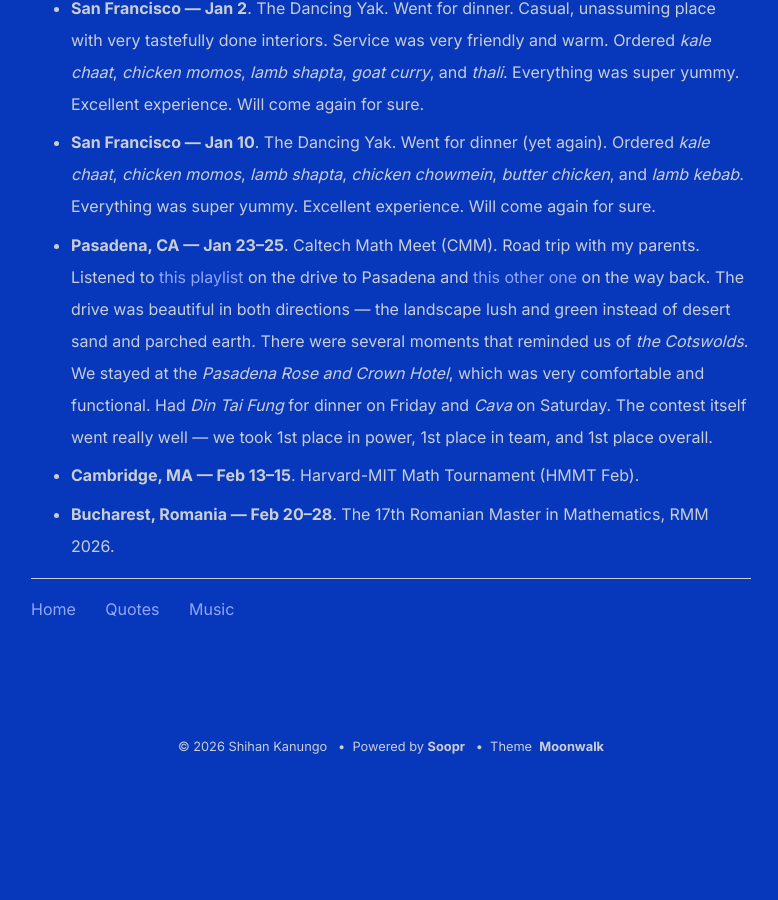
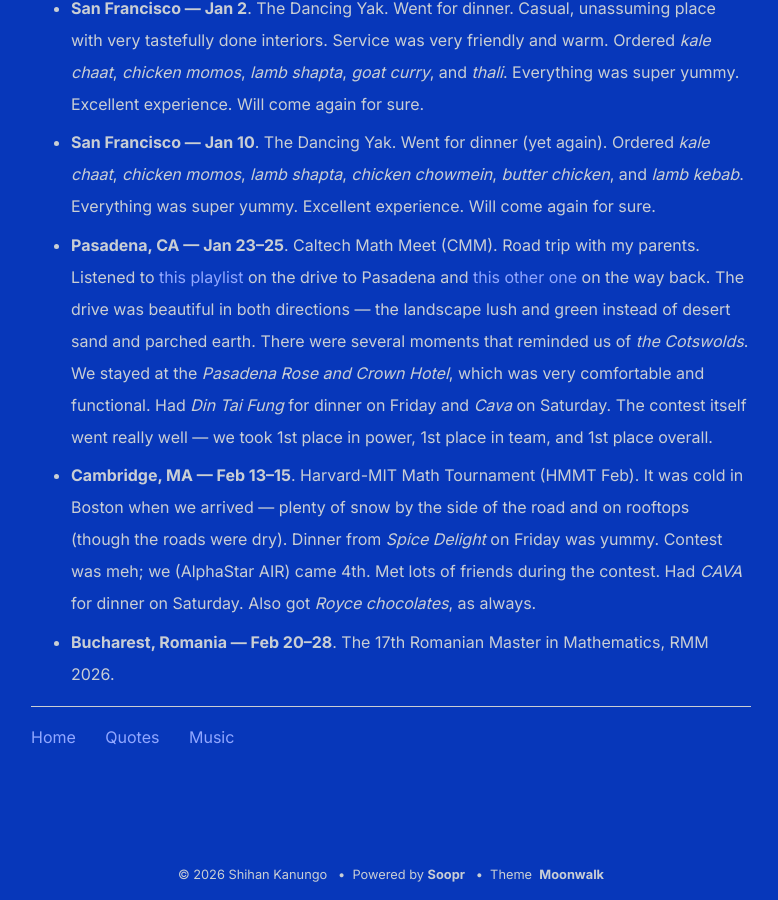
Before and after one commit to shihankanungo/shihankanungo.github.io, a Jekyll site: the page built from travel.md, in a window 1280 px wide, cut to the strip 684-1584 px from the top of the page. Shown: the whole strip, without its empty margins (249-1027 px from the left). Built offline with Jekyll 4.4.1, drawn with Linux system fonts in a browser that asks for light colours; before the commit the page ends 1456 px from its top, so only the background shows below that.

Commit message:
Update travel.md

```diff
--- a/travel.md
+++ b/travel.md
@@ -10,5 +10,5 @@
 - **San Francisco --- Jan 2**. The Dancing Yak. Went for dinner. Casual, unassuming place with very tastefully done interiors. Service was very friendly and warm. Ordered *kale chaat*, *chicken momos*, *lamb shapta*, *goat curry*, and *thali*. Everything was super yummy. Excellent experience. Will come again for sure.
 - **San Francisco --- Jan 10**. The Dancing Yak. Went for dinner (yet again). Ordered *kale chaat*, *chicken momos*, *lamb shapta*, *chicken chowmein*, *butter chicken*, and *lamb kebab*. Everything was super yummy. Excellent experience. Will come again for sure.
 - **Pasadena, CA --- Jan 23--25**. Caltech Math Meet (CMM). Road trip with my parents. Listened to [this playlist](https://open.spotify.com/playlist/3nuVXLEao4eoONInGsuDg7?si=deed7bae5f5e4c4b) on the drive to Pasadena and [this other one](https://open.spotify.com/playlist/32wdIEm5MTG3QZCevX4Fcq?si=e50e484fb3164f14) on the way back. The drive was beautiful in both directions &mdash; the landscape lush and green instead of desert sand and parched earth. There were several moments that reminded us of *the Cotswolds*. We stayed at the *Pasadena Rose and Crown Hotel*, which was very comfortable and functional. Had *Din Tai Fung* for dinner on Friday and *Cava* on Saturday. The contest itself went really well &mdash; we took 1st place in power, 1st place in team, and 1st place overall.
-- **Cambridge, MA --- Feb 13--15**. Harvard-MIT Math Tournament (HMMT Feb).
+- **Cambridge, MA --- Feb 13--15**. Harvard-MIT Math Tournament (HMMT Feb). It was cold in Boston when we arrived &mdash; plenty of snow by the side of the road and on rooftops (though the roads were dry). Dinner from *Spice Delight* on Friday was yummy. Contest was meh; we (AlphaStar AIR) came 4th. Met lots of friends during the contest. Had *CAVA* for dinner on Saturday. Also got *Royce chocolates*, as always.
 - **Bucharest, Romania --- Feb 20--28**. The 17th Romanian Master in Mathematics, RMM 2026.
```
